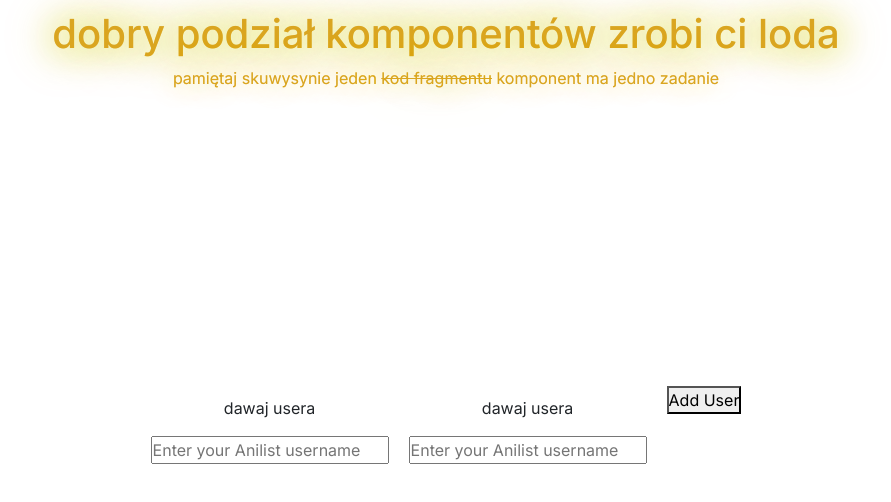
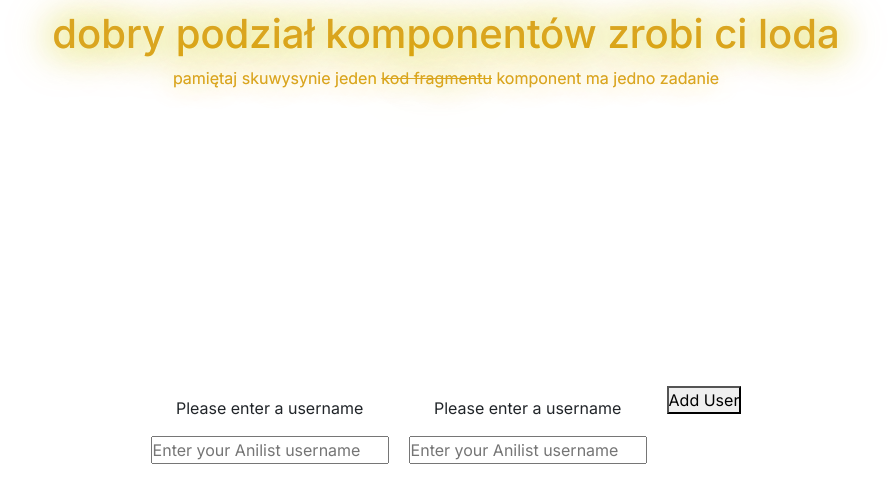
Before and after one commit to eshuoo/animefor.us, a Next.js app: page / in a window 1280 px wide. Shown: the top 502 px of the page, without its empty margins (194-1085 px from the left). Built offline with nearby package versions, Linux system fonts and the light colour scheme.

Commit message:
simplified anilistusers component

```diff
--- a/src/components/avatar/AnilistUsers.tsx
+++ b/src/components/avatar/AnilistUsers.tsx
@@ -1,38 +1,52 @@
 "use client";
 
-import React, { useEffect } from "react";
+import React, { useState, useEffect } from "react";
+import { useSearchParams, useRouter } from "next/navigation";
+import style from "./AnilistUsers.module.scss";
 import AvatarSearch from "@/components/avatar/AvatarSearch";
-import style from "./AnilistUsers.module.scss";
-import { useSearchParams, useRouter } from "next/navigation";
 
 const AnilistUsers = () => {
-  const [userCount, setUserCount] = React.useState(2);
+  const [userCount, setUserCount] = useState(2);
   const searchParams = useSearchParams();
   const { replace } = useRouter();
 
   useEffect(() => {
-    if (searchParams.size > 2) {
+    if (searchParams.size > 4) {
+      replace(`/`);
+    } else if (searchParams.size > 2) {
       setUserCount(searchParams.size);
     }
-  }, [searchParams.size]);
+  }, [searchParams.size, replace]);
 
-  const handleRemoveUser = (user: Number) => {
+  const handleChange =
+    (user: string) => (e: React.ChangeEvent<HTMLInputElement>) => {
+      const params = new URLSearchParams(searchParams);
+      params.set(user, e.target.value);
+      replace(`/?${params}`);
+    };
+
+  const handleRemoveUser = (user: string) => {
     const params = new URLSearchParams(searchParams);
     setUserCount(userCount - 1);
-    params.delete(user.toString());
+    params.delete(user);
     replace(`/?${params}`);
   };
+
   return (
     <div className={style.container}>
       {Array.from({ length: userCount }).map((_, index) => (
-        <AvatarSearch key={index} user={String(index + 1)} />
+        <AvatarSearch
+          key={index}
+          username={searchParams.get(String(index + 1)) || ""}
+          handleChange={handleChange(String(index + 1))}
+        />
       ))}
       <div className={style.buttons__box}>
         {userCount <= 3 && (
           <button onClick={() => setUserCount(userCount + 1)}>Add User</button>
         )}
         {userCount > 2 && (
-          <button onClick={() => handleRemoveUser(userCount)}>
+          <button onClick={() => handleRemoveUser(String(userCount))}>
             Remove User
           </button>
         )}
--- a/src/components/avatar/AvatarSearch.tsx
+++ b/src/components/avatar/AvatarSearch.tsx
@@ -1,31 +1,28 @@
 import React from "react";
 import style from "./AvatarSearch.module.scss";
-import { useSearchParams, useRouter } from "next/navigation";
 import AnilistAvatar from "./AnilistAvatar";
 
 type AvatarSearchProps = {
-  user: string;
+  username: string;
+  handleChange: (e: React.ChangeEvent<HTMLInputElement>) => void;
 };
 
-const AvatarSearch: React.FC<AvatarSearchProps> = ({ user }) => {
-  const searchParams = useSearchParams();
-  const username = searchParams.get(user);
-  const { replace } = useRouter();
-
-  const handleChange = (e: React.ChangeEvent<HTMLInputElement>) => {
-    const params = new URLSearchParams(searchParams);
-    params.set(user, e.target.value);
-    replace(`/?${params}`);
-  };
-
+const AvatarSearch: React.FC<AvatarSearchProps> = ({
+  username,
+  handleChange,
+}) => {
   return (
     <div className={style.container}>
-      {!username ? <p>dawaj usera</p> : <AnilistAvatar username={username} />}
+      {username ? (
+        <AnilistAvatar username={username} />
+      ) : (
+        <p>Please enter a username</p>
+      )}
       <input
         placeholder="Enter your Anilist username"
         type="text"
         onChange={handleChange}
-        defaultValue={username || ""}
+        defaultValue={username}
       />
     </div>
   );
```
Also changed, not shown: src/app/page.tsx (+3 -4 lines).
